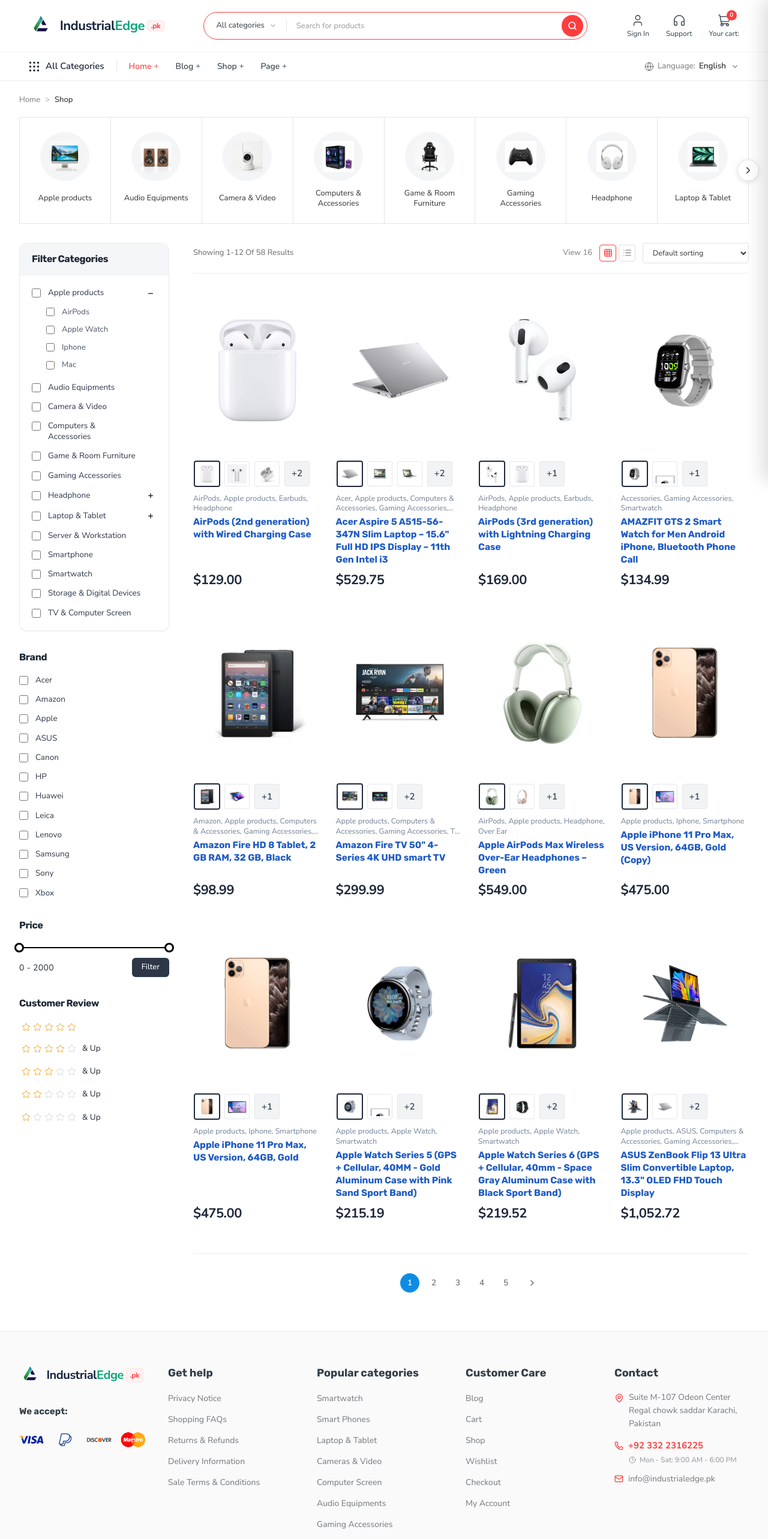
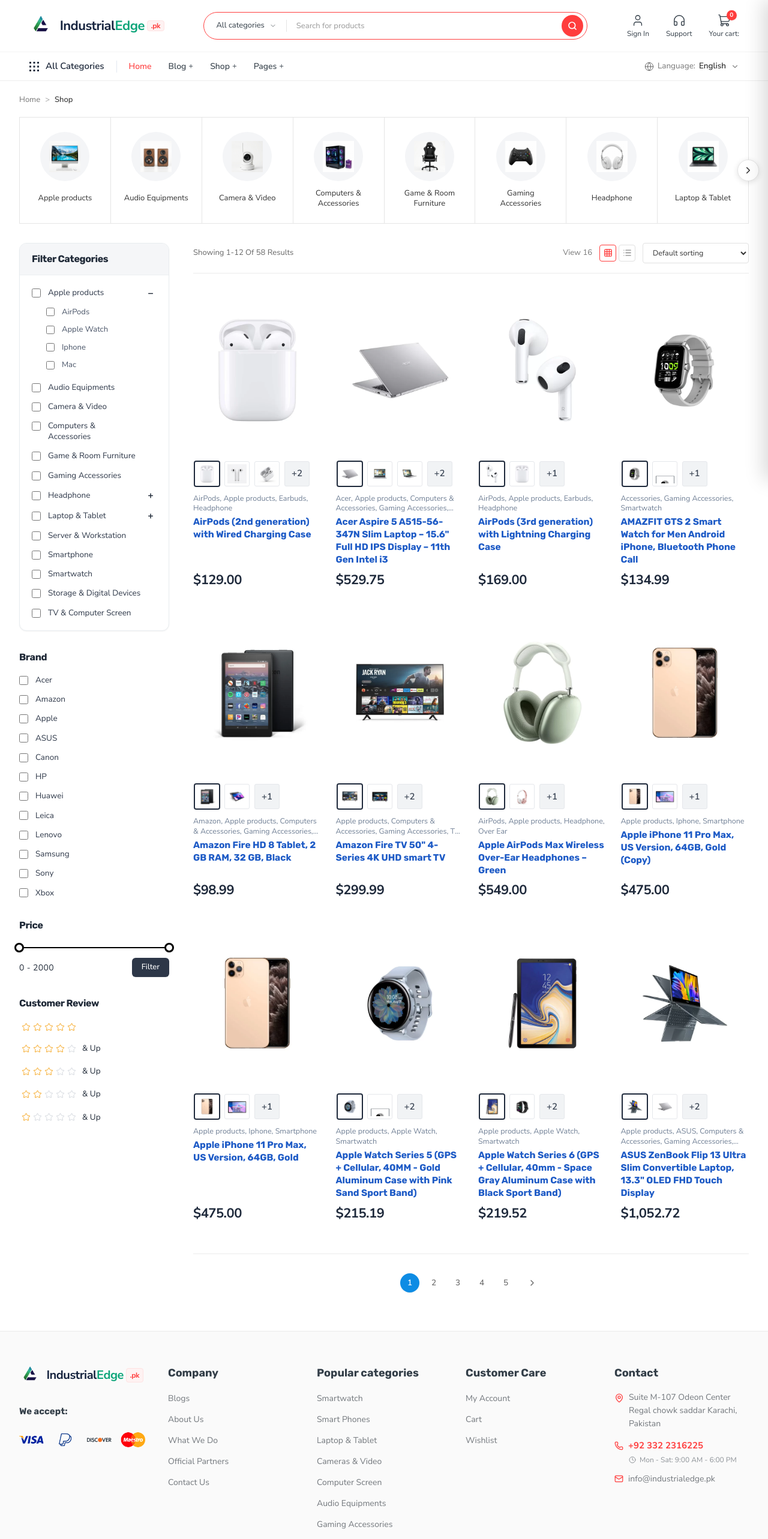
Before and after one commit to TechMireSolutions/industrialedge, a Next.js app: page /shop in a window 1280 px wide. Shown: the top 2566 px of the page at 60% size. Built offline with nearby package versions, Linux system fonts and the light colour scheme.

Commit message:
feat: add layout and section components for application interface

```diff
--- a/src/components/layout/footer.tsx
+++ b/src/components/layout/footer.tsx
@@ -4,12 +4,12 @@
 import Image from "next/image";
 import { Mail, MapPin, Phone, Clock } from "lucide-react";
 
-const GET_HELP = [
-  { label: "Privacy Notice", href: "#" },
-  { label: "Shopping FAQs", href: "#" },
-  { label: "Returns & Refunds", href: "#" },
-  { label: "Delivery Information", href: "#" },
-  { label: "Sale Terms & Conditions", href: "#" },
+const COMPANY_LINKS = [
+    { label: "Blogs", href: "/blog" },
+  { label: "About Us", href: "/about" },
+  { label: "What We Do", href: "/what-we-do" },
+  { label: "Official Partners", href: "/partners" },
+  { label: "Contact Us", href: "/contact" },
 ];
 
 const POPULAR_CATEGORIES = [
@@ -23,20 +23,17 @@
 ];
 
 const CUSTOMER_CARE = [
-  { label: "Blog", href: "/blog" },
+    { label: "My Account", href: "/my-account" },
   { label: "Cart", href: "/cart" },
-  { label: "Shop", href: "/shop" },
   { label: "Wishlist", href: "/wishlist" },
-  { label: "Checkout", href: "/checkout" },
-  { label: "My Account", href: "/shop" },
 ];
 
 const BOTTOM_LINKS = [
-  { label: "New arrivals", href: "/shop" },
-  { label: "Best sale", href: "/shop" },
-  { label: "Value of the day", href: "/shop" },
-  { label: "Top 100 offers", href: "/shop" },
-  { label: "Blog", href: "/blog" },
+  { label: "Home", href: "/" },
+  { label: "Shop All", href: "/shop" },
+  { label: "What We Do", href: "/what-we-do" },
+  { label: "Partners", href: "/partners" },
+  { label: "Contact Us", href: "/contact" },
 ];
 
 export default function Footer() {
@@ -77,13 +74,13 @@
             </div>
           </div>
 
-          {/* Column 2: Get help */}
+          {/* Column 2: Company & Info */}
           <div>
             <h3 className="font-['Poppins',sans-serif] text-[18px] font-semibold text-[#333e48] mb-4">
-              Get help
+              Company
             </h3>
             <ul className="space-y-2.5">
-              {GET_HELP.map((item) => (
+              {COMPANY_LINKS.map((item) => (
                 <li key={item.label}>
                   <Link
                     href={item.href}
--- a/src/components/layout/header.tsx
+++ b/src/components/layout/header.tsx
@@ -156,7 +156,6 @@
   const languageRef = useRef<HTMLDivElement>(null);
 
   // Nav Dropdowns
-  const [homeDropdownOpen, setHomeDropdownOpen] = useState(false);
   const [blogDropdownOpen, setBlogDropdownOpen] = useState(false);
   const [shopDropdownOpen, setShopDropdownOpen] = useState(false);
   const [pageDropdownOpen, setPageDropdownOpen] = useState(false);
@@ -211,7 +210,6 @@
         setAllCategoriesOpen(false);
         setActiveSubMenu(null);
         setLanguageOpen(false);
-        setHomeDropdownOpen(false);
         setBlogDropdownOpen(false);
         setShopDropdownOpen(false);
         setPageDropdownOpen(false);
@@ -604,49 +602,15 @@
             {/* Vertical Separator Line | */}
             <div className="h-5 w-[1px] bg-[#e2e8f0] mx-5" />
 
-            {/* Navigation Links: Home +, Blog +, Shop +, Page + */}
+            {/* Navigation Links: Home, Blog +, Shop +, Pages + */}
             <div className="flex items-center gap-7 h-full">
-              {/* Home + (in red #ff3d3d) */}
-              <div
-                className="relative h-full flex items-center"
-                onMouseEnter={() => setHomeDropdownOpen(true)}
-                onMouseLeave={() => setHomeDropdownOpen(false)}
-              >
+              {/* Home */}
               <Link
                 href="/"
-                  className="flex items-center gap-1 text-[14px] font-medium text-[#ff3d3d] hover:text-[#ff3d3d] transition-colors py-3"
+                className="flex items-center text-[14px] font-medium text-[#ff3d3d] hover:text-[#ff3d3d] transition-colors py-3"
               >
                 <span>Home</span>
-                  <span className="text-[13px] font-normal leading-none">+</span>
               </Link>
-
-                {homeDropdownOpen && (
-                  <div className="absolute left-0 top-full w-[170px] bg-white border border-[#e5e5e5] shadow-[0_10px_25px_rgba(0,0,0,0.1)] rounded-md py-2 z-50 animate-in fade-in slide-in-from-top-1 duration-150">
-                    {[
-                      "Home 01",
-                      "Home 02",
-                      "Home 03",
-                      "Home 04",
-                      "Home 05",
-                      "Home 06",
-                      "Home 07",
-                      "Home 08",
-                    ].map((item, idx) => (
-                      <Link
-                        key={item}
-                        href="/"
-                        className={`block px-4 py-2 text-[13px] transition-colors ${
-                          idx === 0
-                            ? "text-[#ff3d3d] font-medium"
-                            : "text-[#333e48] hover:text-[#ff3d3d] hover:bg-[#f8f9fa]"
-                        }`}
-                      >
-                        {item}
-                      </Link>
-                    ))}
-                  </div>
-                )}
-              </div>
 
               {/* Blog + */}
               <div
@@ -696,15 +660,12 @@
                 </Link>
 
                 {shopDropdownOpen && (
-                  <div className="absolute left-0 top-full w-[190px] bg-white border border-[#e5e5e5] shadow-[0_10px_25px_rgba(0,0,0,0.1)] rounded-md py-2 z-50 animate-in fade-in slide-in-from-top-1 duration-150">
+                  <div className="absolute left-0 top-full w-[170px] bg-white border border-[#e5e5e5] shadow-[0_10px_25px_rgba(0,0,0,0.1)] rounded-md py-2 z-50 animate-in fade-in slide-in-from-top-1 duration-150">
                     {[
-                      { label: "Shop Grid Style", href: "/shop" },
-                      { label: "Shop List Style", href: "/shop" },
-                      { label: "Product Variable", href: "/product/sample" },
-                      { label: "Product Countdown", href: "/product/sample" },
-                      { label: "Cart", href: "/cart" },
-                      { label: "Wishlist", href: "/shop" },
-                      { label: "Order Tracking", href: "/contact" },
+                      { label: "All Products", href: "/shop" },
+                      { label: "Shopping Cart", href: "/cart" },
+                      { label: "Wishlist", href: "/wishlist" },
+                      { label: "Checkout", href: "/checkout" },
                     ].map((item) => (
                       <Link
                         key={item.label}
@@ -718,7 +679,7 @@
                 )}
               </div>
 
-              {/* Page + */}
+              {/* Pages + */}
               <div
                 className="relative h-full flex items-center"
                 onMouseEnter={() => setPageDropdownOpen(true)}
@@ -728,17 +689,17 @@
                   type="button"
                   className="flex items-center gap-1 text-[14px] font-medium text-[#333e48] hover:text-[#ff3d3d] transition-colors py-3 cursor-pointer"
                 >
-                  <span>Page</span>
+                  <span>Pages</span>
                   <span className="text-[13px] font-normal leading-none">+</span>
                 </button>
 
                 {pageDropdownOpen && (
-                  <div className="absolute left-0 top-full w-[160px] bg-white border border-[#e5e5e5] shadow-[0_10px_25px_rgba(0,0,0,0.1)] rounded-md py-2 z-50 animate-in fade-in slide-in-from-top-1 duration-150">
+                  <div className="absolute left-0 top-full w-[170px] bg-white border border-[#e5e5e5] shadow-[0_10px_25px_rgba(0,0,0,0.1)] rounded-md py-2 z-50 animate-in fade-in slide-in-from-top-1 duration-150">
                     {[
                       { label: "About Us", href: "/about" },
                       { label: "What We Do", href: "/what-we-do" },
-                      { label: "Partners", href: "/partners" },
-                      { label: "FAQs", href: "/contact" },
+                      { label: "Official Partners", href: "/partners" },
+                      { label: "My Account", href: "/my-account" },
                       { label: "Contact Us", href: "/contact" },
                     ].map((item) => (
                       <Link
@@ -872,62 +833,15 @@
               {canvasTab === "menu" ? (
                 /* TAB 1: MENU */
                 <div className="py-2 space-y-1">
-                  {/* Home Accordion */}
-                  <div>
-                    <div className="flex items-center justify-between py-2.5 px-2 hover:bg-[#f8f9fa] rounded">
+                  {/* Home */}
+                  <div className="py-2.5 px-2 hover:bg-[#f8f9fa] rounded">
                     <Link
                       href="/"
                       onClick={() => setMobileMenuOpen(false)}
-                        className="text-[14px] font-medium text-[#222222] hover:text-[#ff3d3d] transition-colors"
+                      className="text-[14px] font-medium text-[#ff3d3d] hover:text-[#ff3d3d] transition-colors block"
                     >
                       Home
                     </Link>
-                      <button
-                        type="button"
-                        onClick={() =>
-                          setExpandedCanvasMenu(
-                            expandedCanvasMenu === "home" ? null : "home"
-                          )
-                        }
-                        className="p-1 text-[#888] hover:text-[#ff3d3d]"
-                      >
-                        <ChevronDown
-                          size={15}
-                          className={`transition-transform duration-200 ${
-                            expandedCanvasMenu === "home"
-                              ? "rotate-180 text-[#ff3d3d]"
-                              : ""
-                          }`}
-                        />
-                      </button>
-                    </div>
-                    {expandedCanvasMenu === "home" && (
-                      <div className="pl-4 pb-2 space-y-1 bg-[#fafafa] rounded-b">
-                        {[
-                          "Home 01",
-                          "Home 02",
-                          "Home 03",
-                          "Home 04",
-                          "Home 05",
-                          "Home 06",
-                          "Home 07",
-                          "Home 08",
-                        ].map((h, i) => (
-                          <Link
-                            key={h}
-                            href="/"
-                            onClick={() => setMobileMenuOpen(false)}
-                            className={`block py-1.5 text-[13px] ${
-                              i === 7
-                                ? "text-[#ff3d3d] font-semibold"
-                                : "text-[#555555] hover:text-[#ff3d3d]"
-                            }`}
-                          >
-                            {h}
-                          </Link>
-                        ))}
-                      </div>
-                    )}
                   </div>
 
                   {/* Blog Accordion */}
@@ -1011,19 +925,65 @@
                     {expandedCanvasMenu === "shop" && (
                       <div className="pl-4 pb-2 space-y-1 bg-[#fafafa] rounded-b">
                         {[
-                          "All Products",
-                          "Computers & Laptops",
-                          "Smartphones",
-                          "Audio & Headphones",
-                          "Cameras",
+                          { label: "All Products", href: "/shop" },
+                          { label: "Shopping Cart", href: "/cart" },
+                          { label: "Wishlist", href: "/wishlist" },
+                          { label: "Checkout", href: "/checkout" },
                         ].map((s) => (
                           <Link
-                            key={s}
-                            href="/shop"
+                            key={s.label}
+                            href={s.href}
                             onClick={() => setMobileMenuOpen(false)}
                             className="block py-1.5 text-[13px] text-[#555555] hover:text-[#ff3d3d]"
                           >
-                            {s}
+                            {s.label}
+                          </Link>
+                        ))}
+                      </div>
+                    )}
+                  </div>
+
+                  {/* Pages Accordion */}
+                  <div>
+                    <div className="flex items-center justify-between py-2.5 px-2 hover:bg-[#f8f9fa] rounded">
+                      <span className="text-[14px] font-medium text-[#222222]">
+                        Pages
+                      </span>
+                      <button
+                        type="button"
+                        onClick={() =>
+                          setExpandedCanvasMenu(
+                            expandedCanvasMenu === "pages" ? null : "pages"
+                          )
+                        }
+                        className="p-1 text-[#888] hover:text-[#ff3d3d]"
+                      >
+                        <ChevronDown
+                          size={15}
+                          className={`transition-transform duration-200 ${
+                            expandedCanvasMenu === "pages"
+                              ? "rotate-180 text-[#ff3d3d]"
+                              : ""
+                          }`}
+                        />
+                      </button>
+                    </div>
+                    {expandedCanvasMenu === "pages" && (
+                      <div className="pl-4 pb-2 space-y-1 bg-[#fafafa] rounded-b">
+                        {[
+                          { label: "About Us", href: "/about" },
+                          { label: "What We Do", href: "/what-we-do" },
+                          { label: "Official Partners", href: "/partners" },
+                          { label: "My Account", href: "/my-account" },
+                          { label: "Contact Us", href: "/contact" },
+                        ].map((p) => (
+                          <Link
+                            key={p.label}
+                            href={p.href}
+                            onClick={() => setMobileMenuOpen(false)}
+                            className="block py-1.5 text-[13px] text-[#555555] hover:text-[#ff3d3d]"
+                          >
+                            {p.label}
                           </Link>
                         ))}
                       </div>
--- a/src/components/sections/best-sellers.tsx
+++ b/src/components/sections/best-sellers.tsx
@@ -319,7 +319,7 @@
 
           {/* Left: Dell G5 Featured Promo Banner */}
           <Link
-            href="/product-category/laptop-tablet"
+            href="/shop?cat=Laptop+%26+Tablet"
             className="w-full lg:w-[350px] xl:w-[370px] shrink-0 h-[285px] sm:h-[295px] relative rounded-[6px] border border-gray-200/70 overflow-hidden bg-cover bg-center p-6 sm:p-7 group transition-shadow duration-300 hover:shadow-md cursor-pointer block"
             style={{
               backgroundImage: "url('/images/bg2-home04.webp')",
--- a/src/components/sections/dual-promo-banners.tsx
+++ b/src/components/sections/dual-promo-banners.tsx
@@ -24,7 +24,7 @@
             </p>
 
             <Link
-              href="/category/cameras"
+              href="/shop?cat=Camera+%26+Video"
               className="inline-flex items-center gap-2 bg-[#1e2d3b] hover:bg-[#004ec3] text-white font-semibold px-8 py-3.5 rounded-full transition-colors duration-200 shadow-md"
             >
               <span>Shop Now</span>
--- a/src/components/sections/game-console-banner.tsx
+++ b/src/components/sections/game-console-banner.tsx
@@ -56,7 +56,7 @@
 
             {/* Shop Now CTA */}
             <Link
-              href="/product-category/tv-computer-screen"
+              href="/shop?cat=TV+%26+Computer+Screen"
               className="inline-flex items-center gap-2 text-white hover:text-[#ffdc00] text-xs sm:text-sm md:text-base lg:text-lg font-semibold transition-colors duration-200 group/btn"
             >
               <svg
--- a/src/components/sections/hero.tsx
+++ b/src/components/sections/hero.tsx
@@ -21,7 +21,7 @@
     id: "hero-airpods-max",
     name: "Apple AirPods Max Wireless Over-Ear Headphones – Green",
     category: "AirPods",
-    categoryLink: "/category/headphones",
+    categoryLink: "/shop?cat=Headphone",
     price: 549.0,
     image: "/images/product-airpods-max.webp",
     description:
@@ -31,7 +31,7 @@
     id: "hero-fire-tv",
     name: 'Amazon Fire TV 50" 4-Series 4K UHD smart TV',
     category: "Apple products",
-    categoryLink: "/category/tv-audio",
+    categoryLink: "/shop?cat=TV+%26+Computer+Screen",
     price: 299.99,
     image: "/images/product-fire-tv.webp",
     description:
```
Lines whose indentation alone changed are shown as unchanged.
